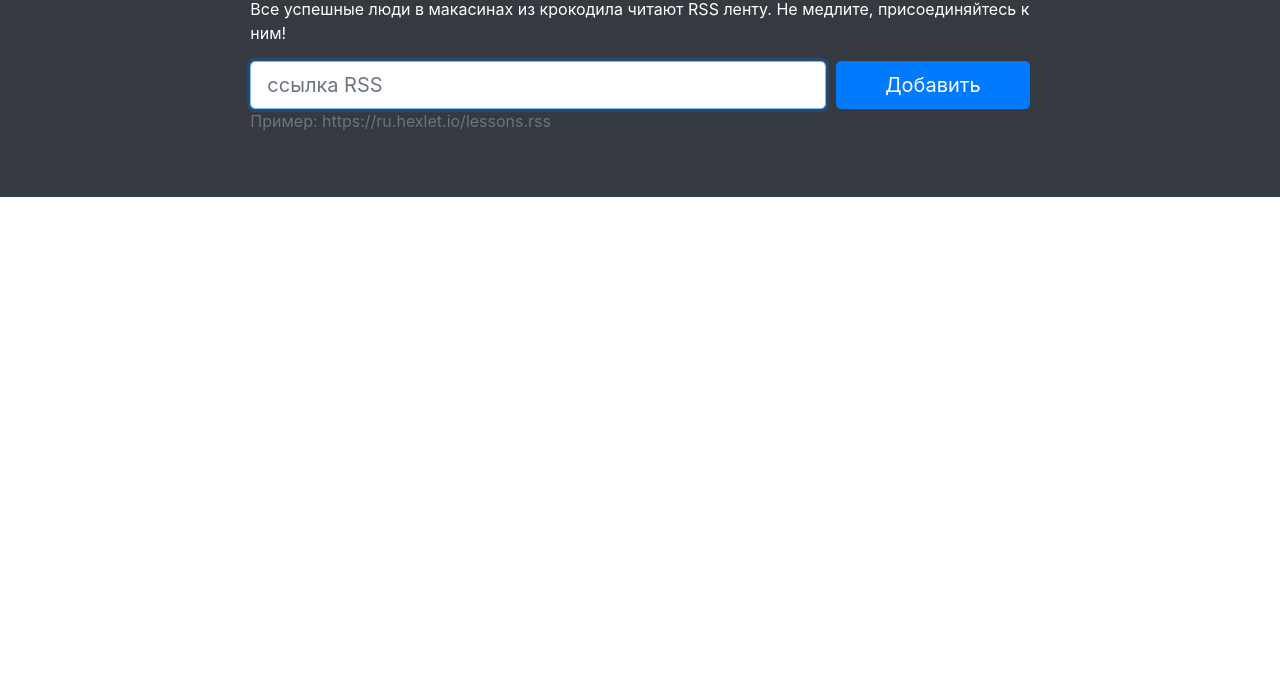
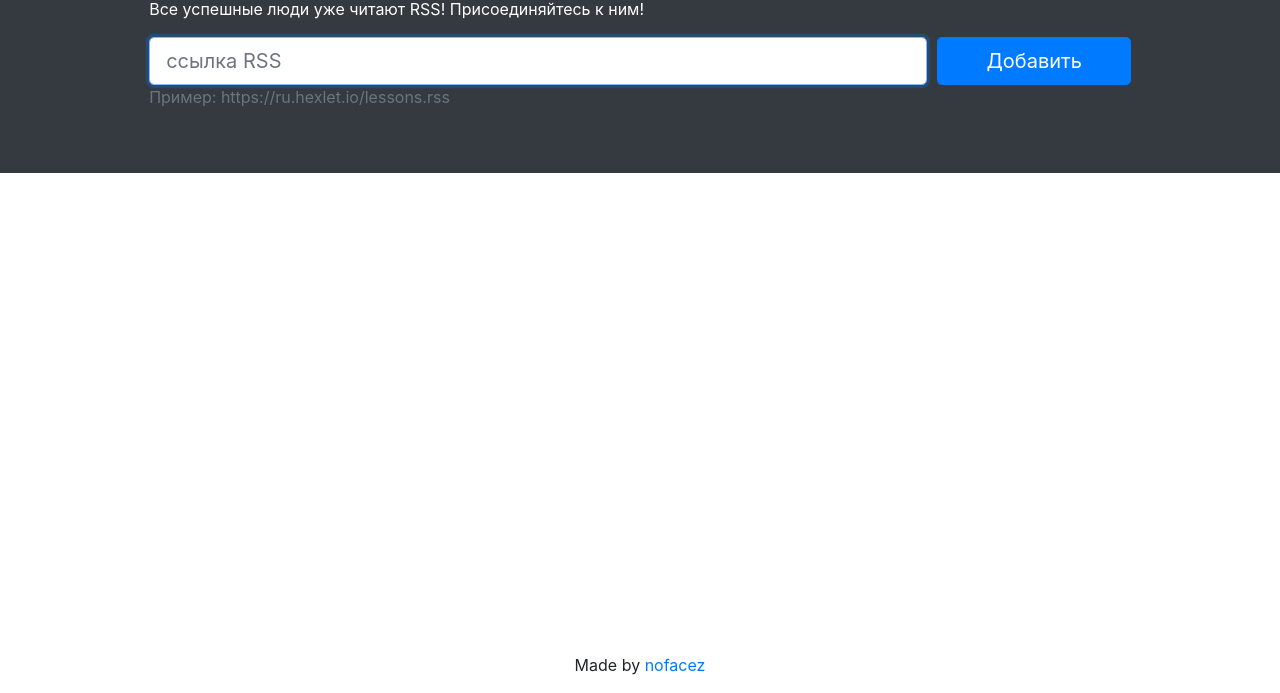
Before and after one commit to nofacez/Rss-agregator, a website built with webpack: page index.html in a window 1280 px wide. Shown: the part 107-800 px from the top of the page. Built offline with nearby package versions, Linux system fonts and the light colour scheme; what on-change would draw is missing.

Commit message:
footer added

```diff
--- a/index.html
+++ b/index.html
@@ -6,7 +6,7 @@
   <meta name="viewport" content="width=device-width, initial-scale=1.0">
   <title>RSS READER</title>
 </head>
-<body>
+<body class="d-flex min-vh-100 flex-column">
   <div class="modal fade" id="modal" tabindex="-1" role="dialog" aria-labelledby="exampleModalCenterTitle" aria-hidden="true">
     <div class="modal-dialog modal-dialog-centered" role="document">
       <div class="modal-content">
@@ -24,11 +24,12 @@
       </div>
     </div>
   </div>
+  <main class="flex-grow-1">
     <section class="container-fluid bg-dark p-5">
       <div class="row">
-      <div class="col-md-10 col-lg-8 mx-auto text-white" id="main-block">
+        <div class="col-md-10 mx-auto text-white" id="main-block">
           <h1> RSS агрегатор </h1>
-        <p> Все успешные люди в макасинах из крокодила читают RSS ленту. Не медлите, присоединяйтесь к ним! </p>
+          <p> Все успешные люди уже читают RSS! Присоединяйтесь к ним! </p>
           <form action="" class="rss-form">
             <div class="form-row">
               <div class="col">
@@ -48,11 +49,20 @@
     <section class="container-fluid p-5">
       <div class="row">
          <!-- mx-auto - выравнивание по центру -->
-      <div class="col-md-10 col-lg-8 mx-auto feeds">
+        <div class="col-md-10 mx-auto feeds">
         </div>
-      <div class="col-md-10 col-lg-8 mx-auto posts">
+        <div class="col-md-10 mx-auto posts">
         </div>
       </div>
     </section>
+  </main>
+  <footer class="footer py-3 mt-5">
+    <div class="container-x1">
+      <div class="text-center">
+        Made by
+        <a href="https://github.com/nofacez">nofacez</a>
+      </div>
+    </div>
+  </footer>
 </body>
 </html>
--- a/src/locales/ru.js
+++ b/src/locales/ru.js
@@ -6,7 +6,6 @@ export default {
       invalidUrl: 'Ссылка должна быть валидным URL',
       missingRss: 'Ресурс не содержит валидный RSS',
       alreadyAddedRss: 'RSS уже существует',
-      unfilled: 'Введите URL',
     },
     content: {
       feedHeader: 'Фиды',
--- a/src/rssAgregator.js
+++ b/src/rssAgregator.js
@@ -43,7 +43,7 @@ const start = (state) => {
       return;
     }
     try {
-      await schema.validateSync(url);
+      schema.validateSync(url);
       try {
         const response = await axios.get(formatUrl(url));
         const rssContent = response.data.contents;
```
Also changed, not shown: dist/index.html, 1 other file. Lines whose indentation alone changed are shown as unchanged.
